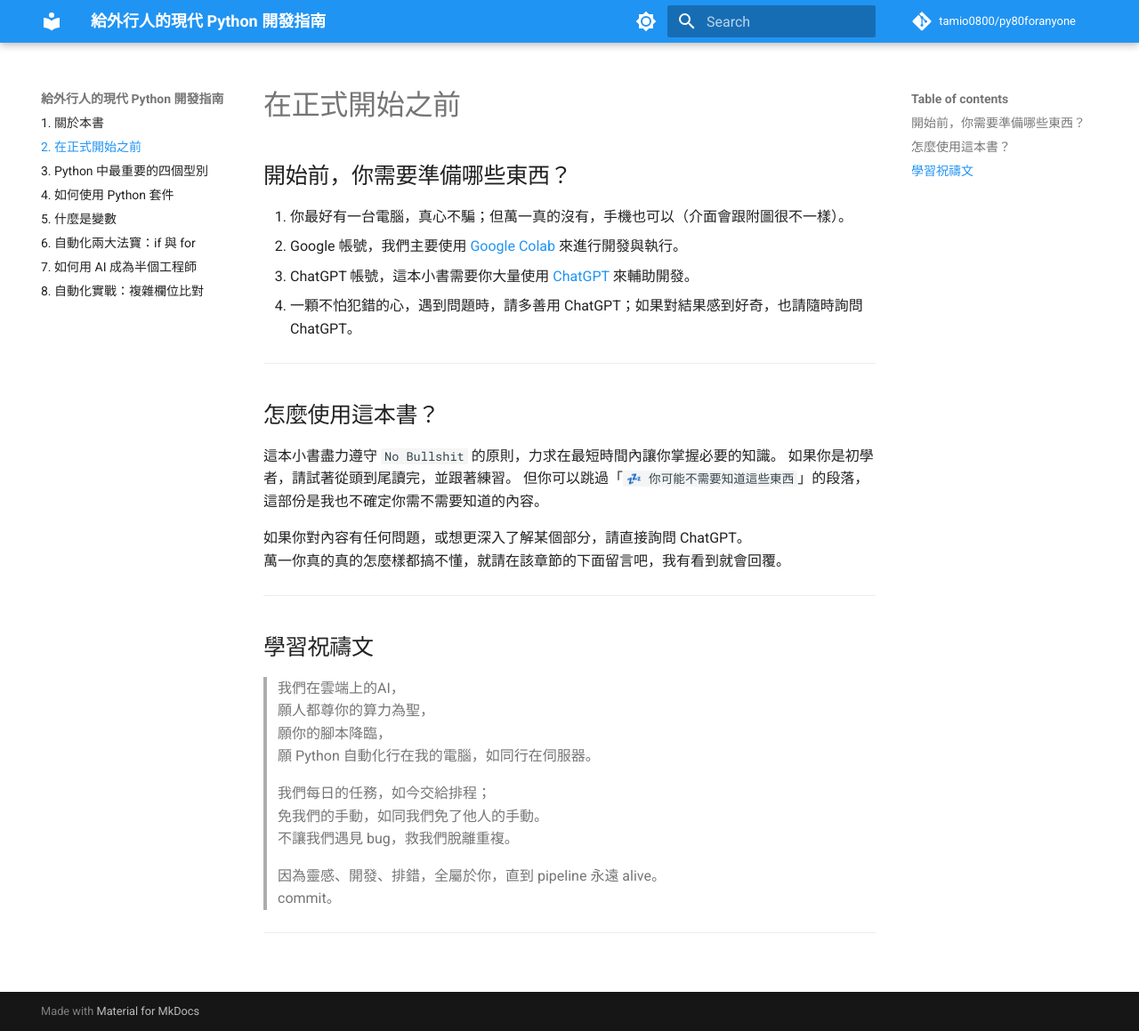
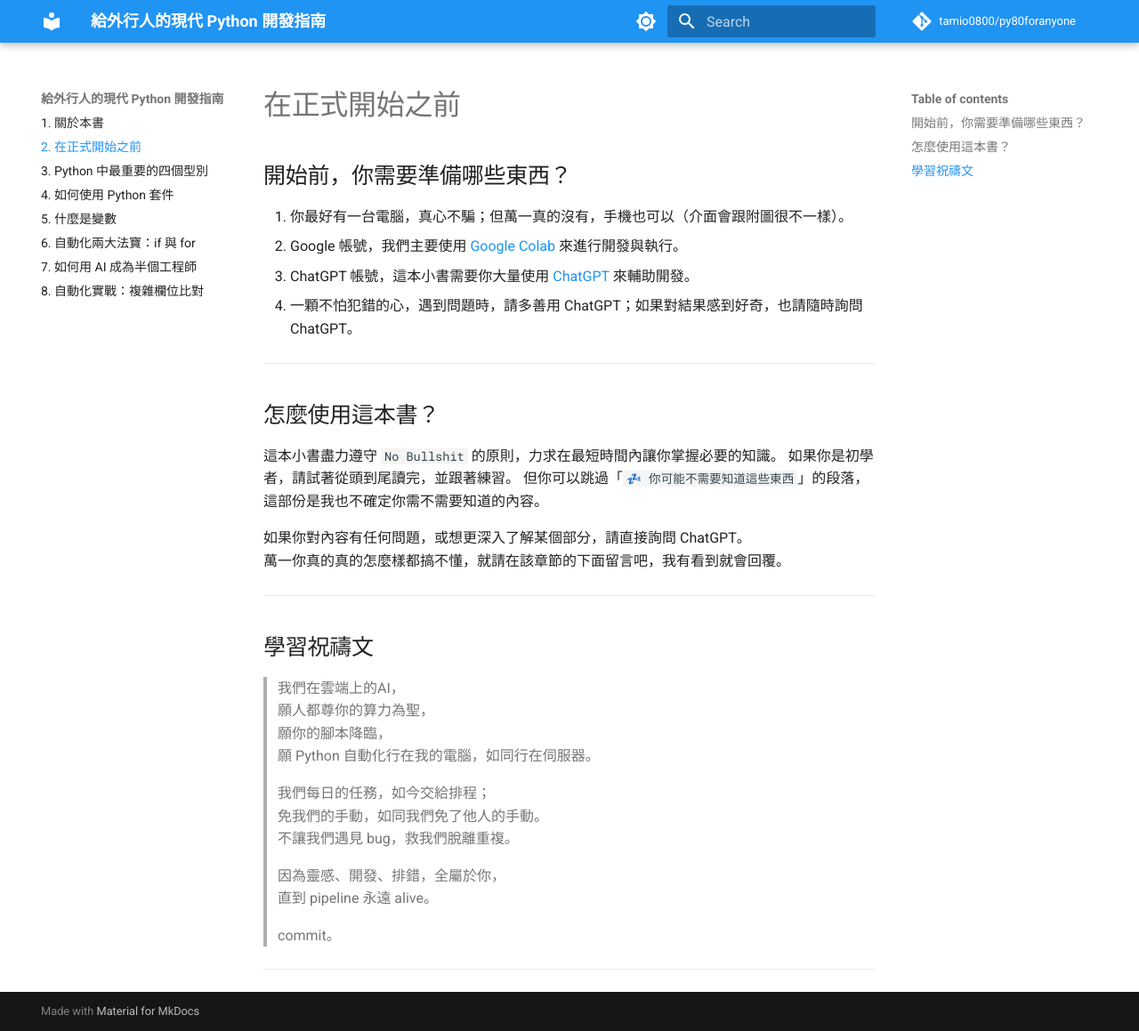
Before and after one commit to tamio0800/py80foranyone, an MkDocs documentation site: the page built from docs/02_setup.md, in a window 1280 px wide and 1159 px high. Shown: the whole window at 89% size. Built offline with MkDocs 1.6.1 and Material for MkDocs 9.7.7, drawn with Linux system fonts in a browser that asks for light colours; comment, search, counter and statistics services are not loaded.

Commit message:
Refine dedication section in documentation by separating sentences for enhanced clarity and readability.

```diff
--- a/docs/02_setup.md
+++ b/docs/02_setup.md
@@ -29,8 +29,10 @@
 免我們的手動，如同我們免了他人的手動。
 不讓我們遇見 bug，救我們脫離重複。
 
-> 因為靈感、開發、排錯，全屬於你，直到 pipeline 永遠 alive。
-commit。
+> 因為靈感、開發、排錯，全屬於你，
+直到 pipeline 永遠 alive。
+
+>commit。
 
 ---
 
```
